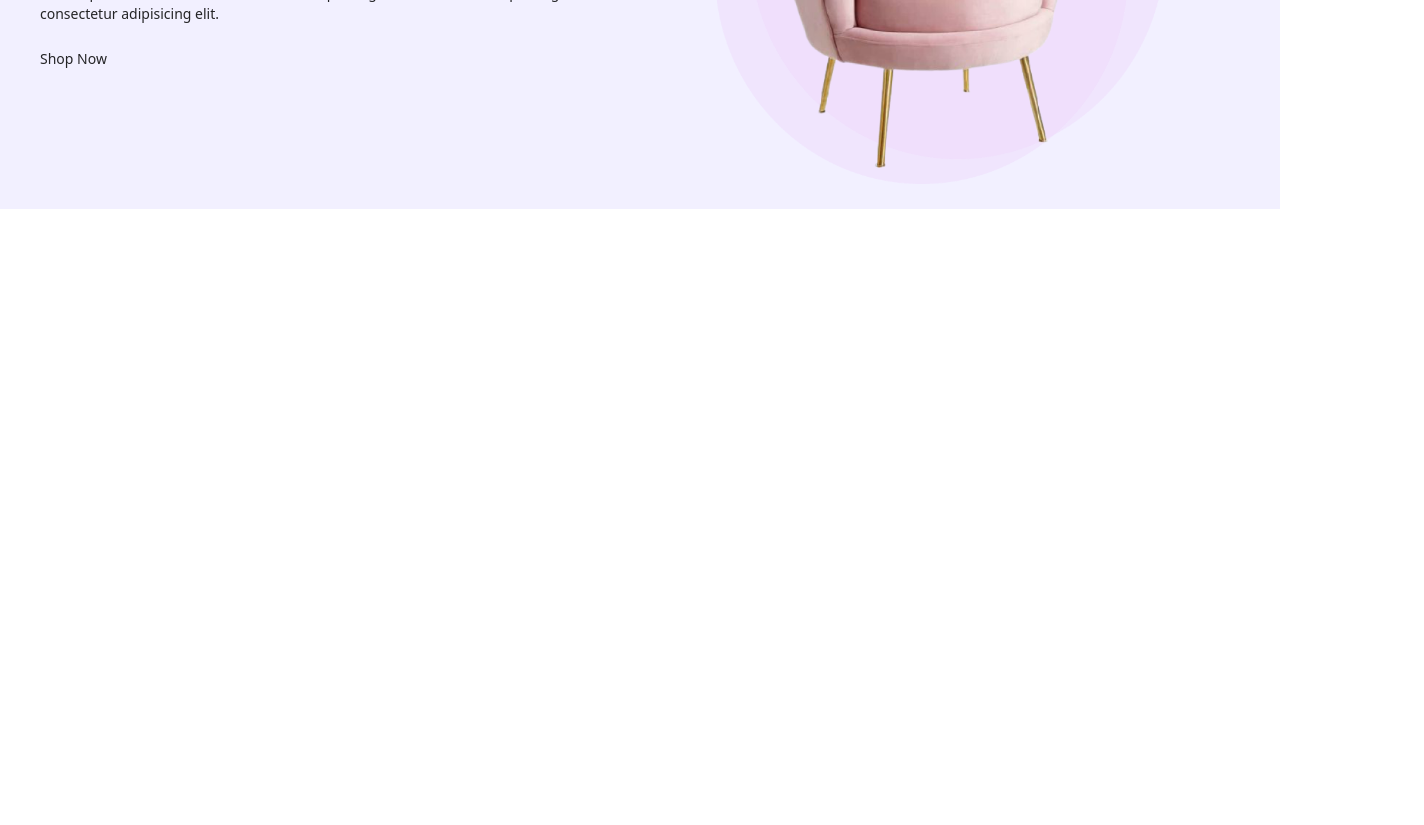
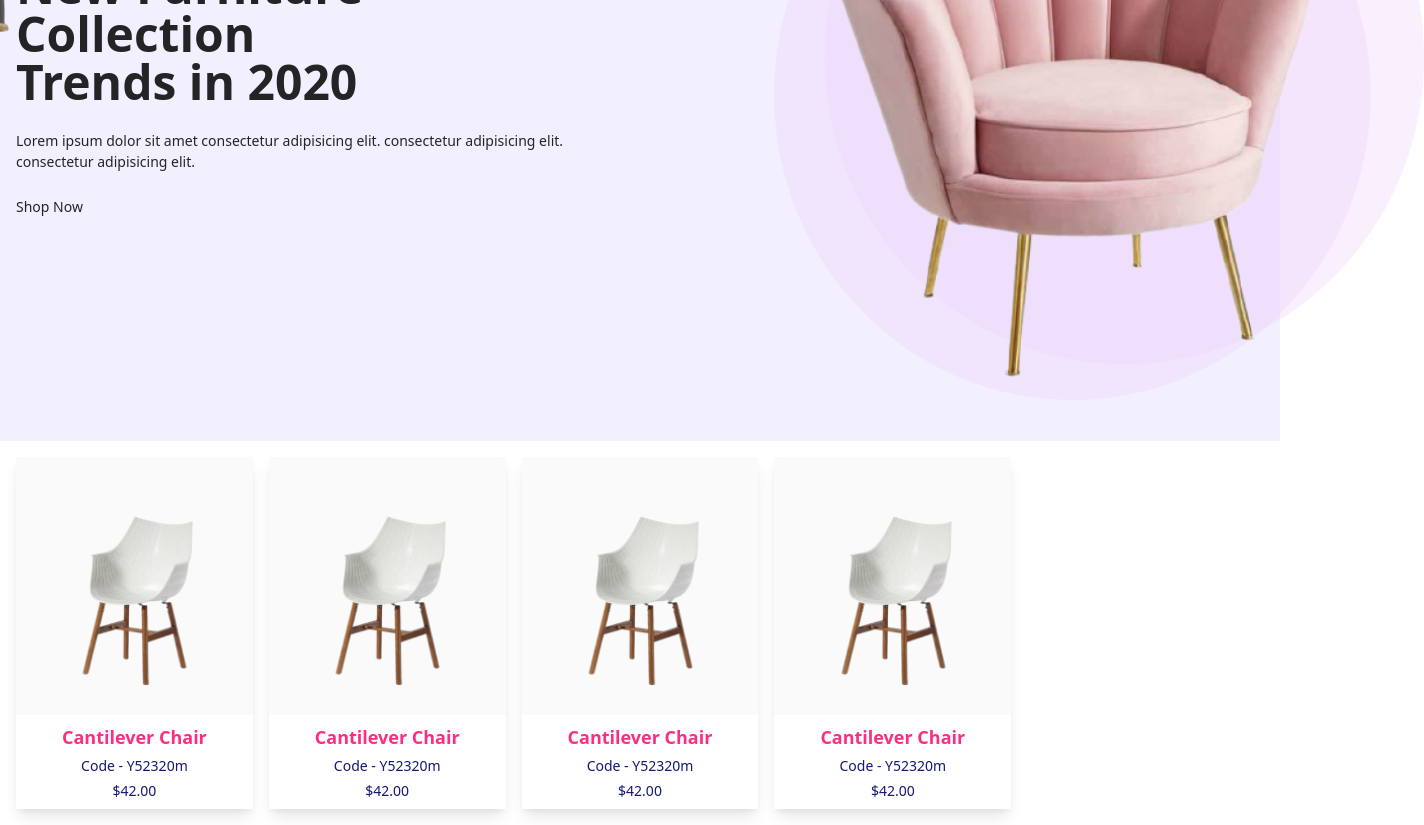
Before and after one commit to yasir9001/nextjs-ecommerce, a Next.js app: page / in a window 1280 px wide. Shown: the part 360-1185 px from the top of the page, 1424 px wide, since content can reach past the window. Before the commit the page ends 800 px from the top, so only its background shows below. Built offline with nearby package versions, Linux system fonts and the light colour scheme.

Commit message:
working on featrued products

```diff
--- a/pages/index.tsx
+++ b/pages/index.tsx
@@ -1,11 +1,17 @@
 import type { NextPage } from "next";
+import Container from "../src/components/Container/container";
+import FeaturedProducts from "../src/components/FeaturedProducts/FeaturedProducts";
 import Header from "./../src/components/Header/Header";
 import Jumbotron from "./../src/components/Jumbotron/Jumbotron";
+
 const Home: NextPage = () => {
   return (
     <div>
       <Header />
       <Jumbotron />
+      <Container>
+        <FeaturedProducts />
+      </Container>
     </div>
   );
 };
--- /dev/null
+++ b/src/components/Container/container.tsx
@@ -0,0 +1,65 @@
+import React from "react";
+import { Row, Col } from "antd";
+
+interface Props {
+  children?: React.ReactNode | React.ReactNode[];
+  style?: React.CSSProperties;
+  fluid?: boolean;
+  className?: string;
+}
+
+function Container(props: Props) {
+  const { children, style, fluid, className } = props;
+  const breakpoints = fluid
+    ? {
+        xs: 24,
+        sm: 24,
+        md: 24,
+        lg: 24,
+        xl: 24,
+        xxl: 24,
+      }
+    : {
+        xs: 24,
+        sm: 24,
+        md: 22,
+        lg: 18,
+        xl: 16,
+        xxl: 15,
+      };
+  const defaultStyle: React.CSSProperties = fluid
+    ? {
+        position: "relative",
+        padding: "1rem 1rem",
+        maxWidth: "1400px",
+        margin: "0 auto",
+      }
+    : {
+        margin: "0 auto",
+        padding: "1rem 1rem",
+        position: "relative",
+        maxWidth: "1400px",
+      };
+  return (
+    <Row className={className}>
+      <Col
+        xs={breakpoints.xs}
+        sm={breakpoints.sm}
+        md={breakpoints.md}
+        lg={breakpoints.lg}
+        xl={breakpoints.xl}
+        xxl={breakpoints.xxl}
+        style={{ ...defaultStyle, ...style }}
+      >
+        {children}
+      </Col>
+    </Row>
+  );
+}
+export default Container;
+
+Container.defaultProps = {
+  fluid: false,
+  className: "",
+  children: <div />,
+};
--- /dev/null
+++ b/src/components/FeaturedProductCard/FeaturedProductCard.module.scss
@@ -0,0 +1,56 @@
+.featured-product-card {
+  &:hover {
+    background: #fff;
+    transition: all 0.3s ease-in-out;
+    .featured-product-card__body {
+      background: #2f1ac4;
+      transition: all 0.3s ease-in-out;
+      p {
+        color: #fff !important;
+        transition: all 0.3s ease-in-out;
+      }
+    }
+    .featured-product-card__view-button {
+      height: auto !important;
+      opacity: 1 !important;
+    }
+  }
+  .featured-product-card__action-itmes {
+    // border: 1px solid red;
+    position: absolute;
+    top: 0;
+    left: 0;
+    height: 2rem;
+  }
+  .featured-product-card__head {
+    height: 250px;
+    display: flex;
+    align-items: center;
+    justify-content: end;
+    flex-direction: column;
+    margin-bottom: 0.5rem;
+    .featured-product-card__image {
+      cursor: pointer;
+      position: relative;
+      height: 180px;
+      margin-bottom: 1rem;
+      width: 100%;
+      > div {
+        position: unset !important;
+      }
+      img {
+        object-fit: contain;
+        width: 100% !important;
+        position: relative !important;
+        height: unset !important;
+      }
+    }
+    .featured-product-card__view-button {
+      text-align: center;
+      height: 0;
+      overflow: hidden;
+      opacity: 0;
+      transition: all 0.3s ease-in-out;
+    }
+  }
+}
--- /dev/null
+++ b/src/components/FeaturedProductCard/FeaturedProductCard.tsx
@@ -0,0 +1,37 @@
+import React, { ReactElement } from "react";
+import Image from "next/image";
+import { Button } from "antd";
+import _classes from "./FeaturedProductCard.module.scss";
+
+interface Props {}
+
+function FeaturedProductCard({}: Props): ReactElement {
+  return (
+    <div
+      className={`${_classes["featured-product-card"]} shadow-lg bg-gray-50 relative`}
+    >
+      <div className={_classes["featured-product-card__action-itmes"]}></div>
+      <div className={_classes["featured-product-card__head"]}>
+        <div className={`${_classes["featured-product-card__image"]}`}>
+          <Image src="/assets/chair-1.png" alt="" layout="fill" />
+        </div>
+        <div className={`${_classes["featured-product-card__view-button"]}`}>
+          <Button size="small" type="primary">
+            View Details
+          </Button>
+        </div>
+      </div>
+      <div
+        className={`${_classes["featured-product-card__body"]} bg-white px-4 py-2`}
+      >
+        <p className="text-primary font-bold text-lg text-center mb-1">
+          Cantilever Chair
+        </p>
+        <p className="text-secondary text-center mb-1">Code - Y52320m</p>
+        <p className="text-secondary text-center">$42.00</p>
+      </div>
+    </div>
+  );
+}
+
+export default FeaturedProductCard;
--- /dev/null
+++ b/src/components/FeaturedProducts/FeaturedProducts.module.scss
@@ -0,0 +1,5 @@
+.featured-products {
+  display: grid;
+  grid-template-columns: repeat(auto-fill, minmax(221px, 1fr));
+  grid-gap: 1rem;
+}
--- /dev/null
+++ b/src/components/FeaturedProducts/FeaturedProducts.tsx
@@ -0,0 +1,18 @@
+import React, { ReactElement } from "react";
+import FeaturedProductCard from "../FeaturedProductCard/FeaturedProductCard";
+import _classes from "./FeaturedProducts.module.scss";
+
+interface Props {}
+
+function FeaturedProducts({}: Props): ReactElement {
+  return (
+    <div className={_classes["featured-products"]}>
+      <FeaturedProductCard />
+      <FeaturedProductCard />
+      <FeaturedProductCard />
+      <FeaturedProductCard />
+    </div>
+  );
+}
+
+export default FeaturedProducts;
--- a/src/components/Header/Header.tsx
+++ b/src/components/Header/Header.tsx
@@ -1,14 +1,15 @@
 import { Button, Input } from "antd";
 import React, { ReactElement } from "react";
 import Image from "next/image";
-
 import { SearchOutlined } from "@ant-design/icons";
+import Container from "../Container/container";
 
 interface Props {}
 
 function Header({}: Props): ReactElement {
   return (
-    <div className="container mx-auto flex py-4">
+    <Container>
+      <div className="mx-auto flex">
         <div className="flex-1 flex items-center">
           <div className="mr-14">
             <Image alt="logo" height="32" width="100" src="/assets/logo.svg" />
@@ -43,6 +44,7 @@ function Header({}: Props): ReactElement {
           </Button>
         </div>
       </div>
+    </Container>
   );
 }
 
--- a/src/components/Jumbotron/Jumbotron.jsx
+++ b/src/components/Jumbotron/Jumbotron.jsx
@@ -1,14 +1,16 @@
 import { Button } from "antd";
 import React from "react";
 import Image from "next/image";
+import Container from "../Container/container";
 import _classes from "./Jumbotron.module.scss";
 
 function Jumbotron() {
   return (
     <div className={`${_classes["home-jumbotron"]}`}>
-      <div className="flex h-px-500 container mx-auto">
+      <Container>
+        <div className="flex h-px-700 mx-auto">
           <div className="flex-1 flex items-center relative">
-          <div className="h-px-300 w-px-250 absolute top-0 -left-48">
+            <div className="h-px-300 w-px-350 absolute top-0 -left-64">
               <Image
                 alt=""
                 src="/assets/lamp.png"
@@ -19,7 +21,7 @@ function Jumbotron() {
             </div>
             <div>
               <p className="mb-2">Best Furniture for your castle...</p>
-            <h1 className="text-4xl font-bold mb-6">
+              <h1 className="text-5xl font-bold mb-6">
                 <span className="block">New Furniture Collection</span>
                 <span className="block">Trends in 2020</span>
               </h1>
@@ -30,8 +32,8 @@ function Jumbotron() {
               <Button type="primary">Shop Now</Button>
             </div>
           </div>
-        <div className="flex-1">
-          <div className="h-full w-px-450 m-auto relative">
+          <div className="flex-1 flex justify-end">
+            <div className="h-full w-px-650 relative -right-40	">
               <div className="h-min	w-full absolute top-1/2 transform -translate-y-1/2	">
                 <Image
                   alt=""
@@ -44,6 +46,7 @@ function Jumbotron() {
             </div>
           </div>
         </div>
+      </Container>
     </div>
   );
 }
--- a/tailwind.config.js
+++ b/tailwind.config.js
@@ -1,3 +1,5 @@
+const colors = require("tailwindcss/colors");
+
 module.exports = {
   purge: [
     "./pages/**/*.{js,ts,jsx,tsx}",
@@ -13,6 +15,18 @@ module.exports = {
       xl: "1200px",
       "2xl": "1600px",
     },
+    colors: {
+      transparent: "transparent",
+      current: "currentColor",
+      black: colors.black,
+      white: colors.white,
+      gray: colors.trueGray,
+      indigo: colors.indigo,
+      red: colors.rose,
+      yellow: colors.amber,
+      primary: "#FB2E86",
+      secondary: "#151875",
+    },
     extend: {},
   },
   variants: {
```
Also changed, not shown: public/assets/chair-1.png (added). Lines whose indentation alone changed are shown as unchanged.
